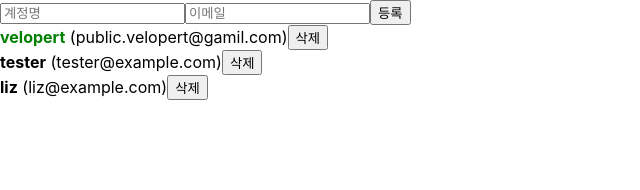
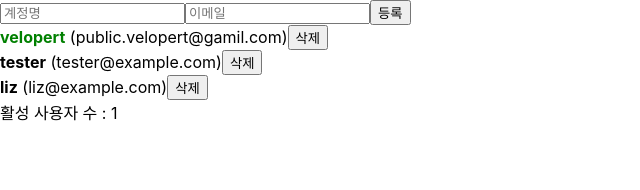
Before and after one commit to vcxttlvcx/React-Study, a React (Create React App) app in the folder begin-react/: page / in a window 1280 px wide. Shown: the top 190 px of the page, without its empty margins (0-640 px from the left). Built offline with nearby package versions, Linux system fonts and the light colour scheme.

Commit message:
Update 1장 17. useMemo 를 사용하여 연산한 값 재사용하기

```diff
--- a/begin-react/src/App.js
+++ b/begin-react/src/App.js
@@ -1,6 +1,11 @@
-import React, { useRef, useState } from 'react';
+import React, { useMemo, useRef, useState } from 'react';
 import UserList from './UserList';
 import CreateUser from './CreateUser';
+
+function countActiveUsers(users) {
+  console.log('활성 사용자 수를 세는중...');
+  return users.filter((user) => user.active).length;
+}
 
 function App() {
   const [inputs, setInputs] = useState({
@@ -69,6 +74,8 @@
     );
   };
 
+  const count = useMemo(() => countActiveUsers(users), [users]);
+
   return (
     <>
       <CreateUser
@@ -78,6 +85,7 @@
         onCreate={onCreate}
       />
       <UserList users={users} onRemove={onRemove} onToggle={onToggle} />
+      <div>활성 사용자 수 : {count}</div>
     </>
   );
 }
--- a/begin-react/src/UserList.js
+++ b/begin-react/src/UserList.js
@@ -2,13 +2,8 @@
 
 function User({ user, onRemove, onToggle }) {
   useEffect(() => {
-    console.log('user 값이 설정됨');
-    console.log(user);
-    return () => {
-      console.log('user 가 바뀌기 전..');
-      console.log(user);
-    };
-  }, [user]);
+    // console.log(user);
+  });
 
   return (
     <div>
```
